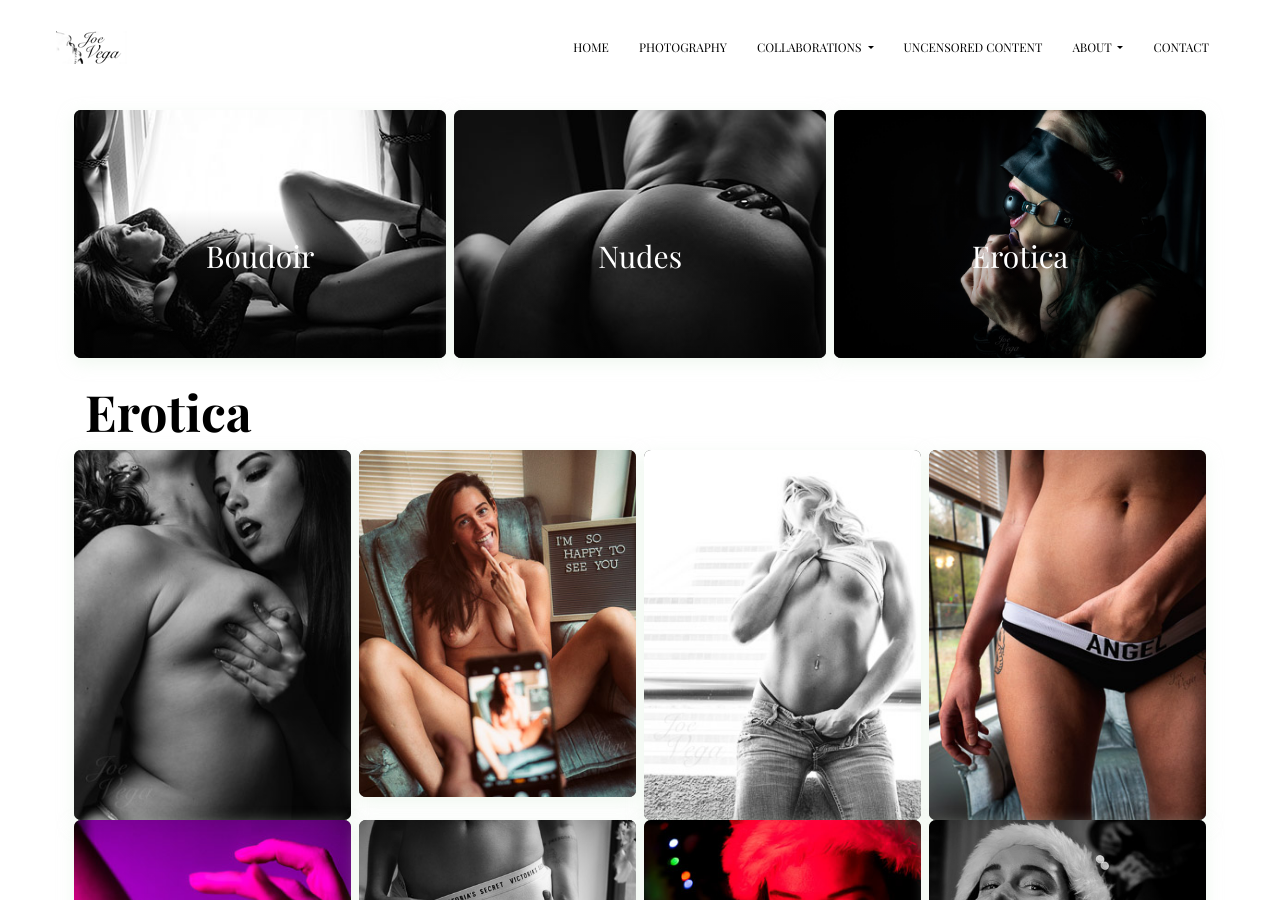
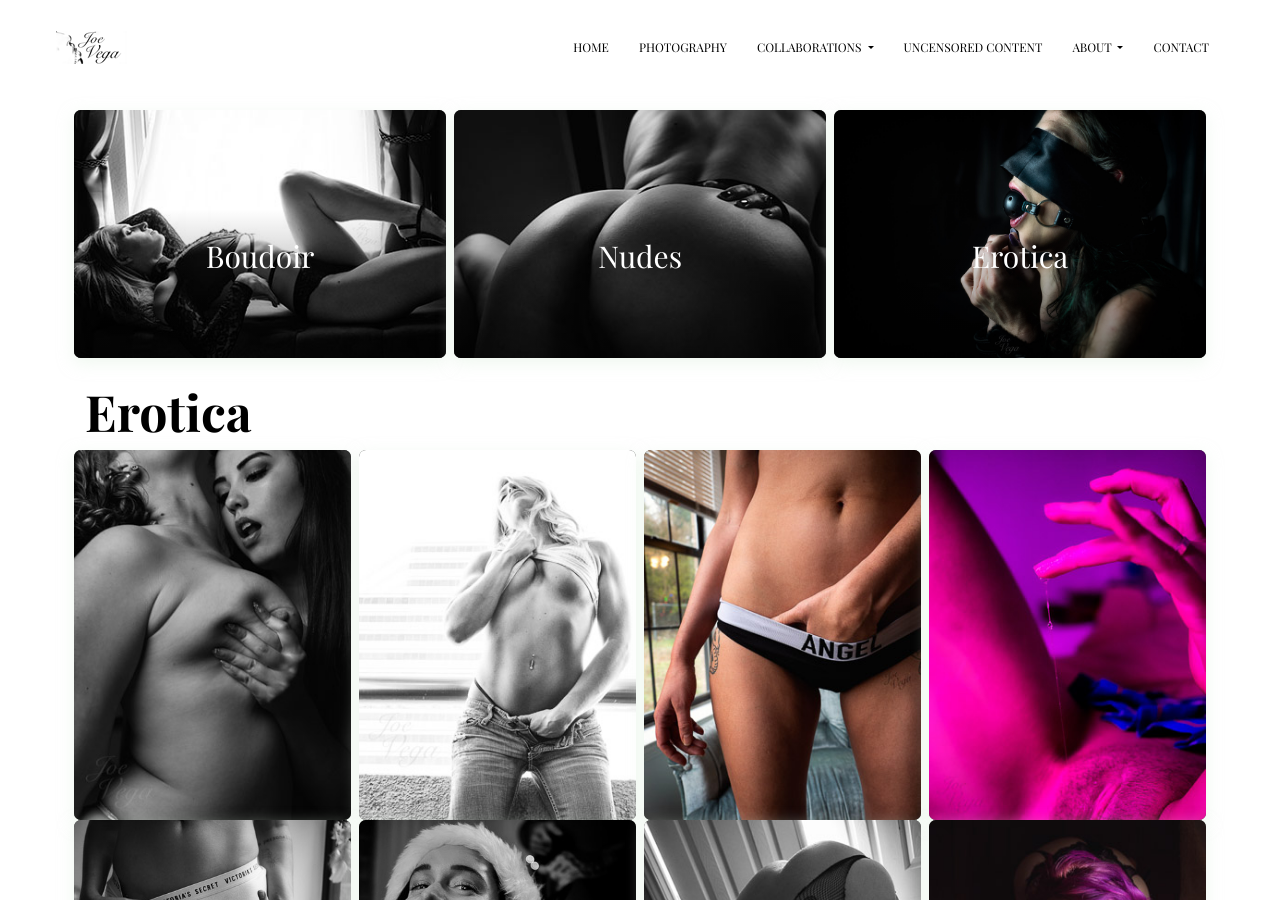
Before and after one commit to joevpho/jv-website, a Jekyll site: the page built from _posts/2020-04-10-erotica.md, in a window 1280 px wide and 900 px high. Built offline with Jekyll 4.4.1, drawn with Linux system fonts in a browser that asks for light colours; some web fonts are replaced.

Commit message:
change gallery

```diff
--- a/_posts/2020-04-10-erotica.md
+++ b/_posts/2020-04-10-erotica.md
@@ -16,12 +16,10 @@ tags:
   - "BDSM"
 files:
   - path: "assets/images/photography/alice-lizzy-bed-10-bw-explicit.jpg"
-  - path: "assets/images/photography/fallon-window-25-explicit-color.jpg"
   - path: "assets/images/photography/rachel-jeans-11-bw.jpg"
   - path: "assets/images/photography/fallon-window-14-color.jpg"
   - path: "assets/images/photography/fallon-neon-01.jpg"
   - path: "assets/images/photography/fallon-window-01-bw.jpg"
-  - path: "assets/images/photography/fallon-christmas-01-color-explicit.jpg"
   - path: "assets/images/photography/fallon-christmas-03-bw.jpg"
   - path: "assets/images/photography/attica-lowkey-15-bw.jpg"
   - path: "assets/images/photography/attica-pov-11-color-explicit.jpg"
```
